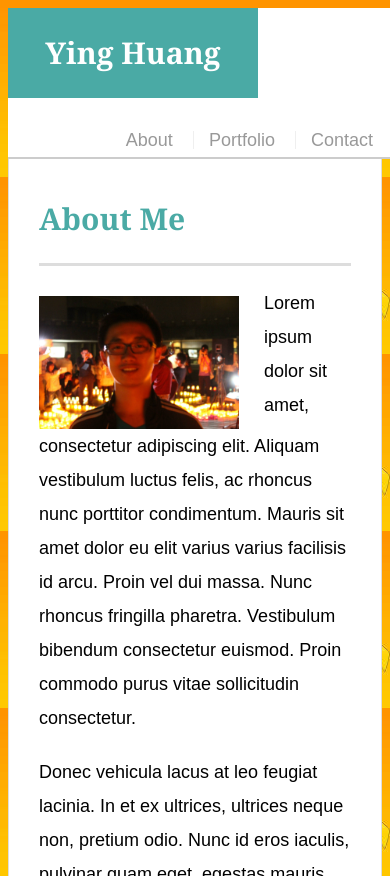
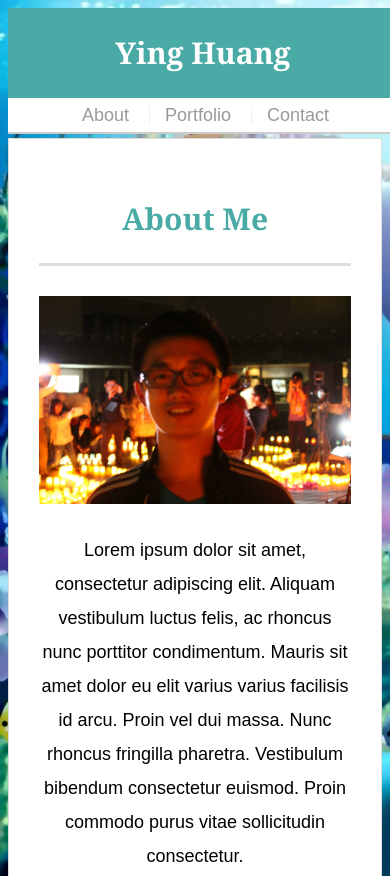
Before and after one commit to Huangying270/responsive-portfolio, a plain HTML site: page index.html in a window 390 px wide. Shown: the top 876 px of the page. Drawn offline with Linux system fonts and the light colour scheme.

Commit message:
center heading at 640 break

```diff
--- a/assets/css/style.css
+++ b/assets/css/style.css
@@ -282,3 +282,42 @@ input[type=submit] {
         margin-right: 25px;
     }
 }
+
+@media screen and (max-width: 640px) {
+    .container {
+        text-align: center;
+    }
+    body {
+        font-family: Arial, "Helvetica Neue", Helvetica, sans-serif;
+        font-size: 18px;
+        line-height: 34px;
+        color: black;
+        background: url("background3.jpg");
+    }
+    #logo {
+            width: 100%;
+            height: 90px;
+            font-family: Georgia, Times, "Times New Roman", serif;
+            font-size: 30px;
+            font-weight: 700;
+            line-height: 90px;
+            color: #ffffff;
+            text-align: center;
+            text-decoration: none;
+            background: #4aaaa5;
+    }
+    nav {
+        clear: both;
+        float: none;
+    }
+    .work img {
+        clear: both;
+        float: none;
+        width: 100%;
+    }
+    .auth-image {
+        clear: both;
+        float: none;
+        width: 100%;
+    }
+}
```
Also changed, not shown: assets/css/background3.jpg (added).
